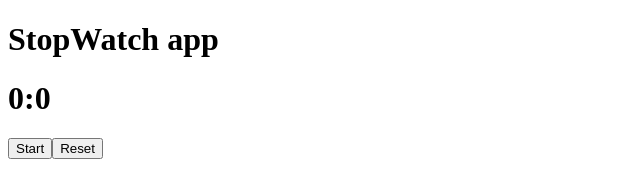
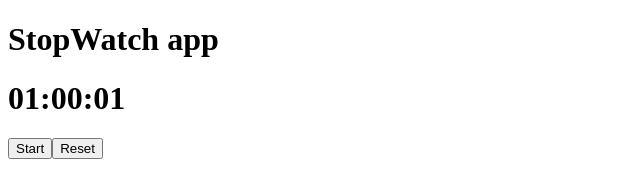
Before and after one commit to TanyaChaudhary010704/FSD_AIML_A, a React (Vite) app in the folder REACT/react-counter-app/: page /stopwatch in a window 1280 px wide. Shown: the top 170 px of the page, without its empty margins (0-640 px from the left). Built offline with nearby package versions, Linux system fonts and the light colour scheme.

Commit message:
updated stopwatch functionality

```diff
--- a/REACT/react-counter-app/src/Components/Stopwatch.jsx
+++ b/REACT/react-counter-app/src/Components/Stopwatch.jsx
@@ -1,28 +1,49 @@
-import React,{useState} from "react";
+import React,{useState,useEffect} from "react";
 const Stopwatch = () => {
-  const [min,setmin] = useState(0)
-  const [sec, setsec] = useState(0)
-  const [isrunning,setisrunning] =useState(false)
+  const [time,settime] = useState(3601)
+  const [isrunning, setisrunning] = useState(false)
+  const [isvalid, setisvalid] = useState(null)
+
   function startstop() {
-    setisrunning((prev) => !prev)
+    setisrunning((pre) => !pre)
+    clearInterval(isvalid)
+  }
+
+  useEffect(() => {
     if (isrunning) {
-      setInterval(() => {
-        setsec(sec + 1);
+      const id = setInterval(() => {
+        settime((time)=>(time+1))
       }, 1000)
-      setInterval(() => {
-        setmin(min + 1);
-      }, 60000)
+      setisvalid(id);
     }
+    return () => clearInterval(isvalid)
+  }, [isrunning])
 
+  function timeformat(time) {
+    let hours = Math.floor(time / (3600))
+    let minutes = Math.floor((time / 60)%60)
+    if (minutes == 60) {
+      minutes = 0
+    }
+    if (hours == 24) {
+      reset()
+    }
+    let seconds = time % 60;
+    const h = hours < 10 ? `0${hours}` : hours;
+    const m = minutes < 10 ? `0${minutes}` : minutes;
+    const s = seconds < 10 ? `0${seconds}` : seconds;
+    return `${h}:${m}:${s}`
+  }
 
+  function reset() {
+    settime(0)
+    setisrunning(false)
   }
-  function reset() {
 
-  }
   return (
     <div>
       <h1>StopWatch app</h1>
-      <h1>{`${min}:${sec}`}</h1>
+      <h1>{timeformat(time)}</h1>
       <button onClick={startstop}>{isrunning? 'Stop':'Start'}</button>
       <button onClick={reset}>Reset</button>
     </div>
```
